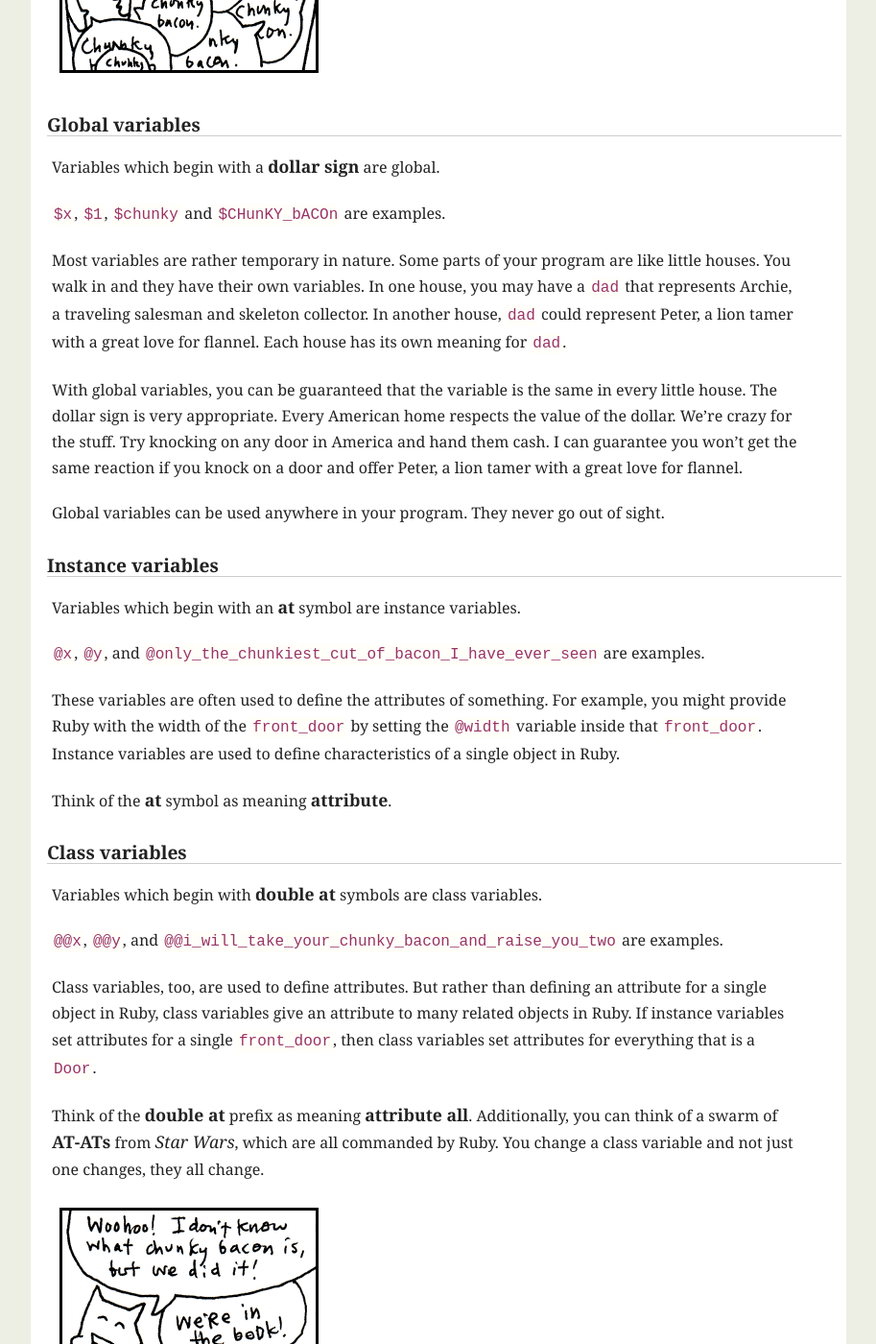
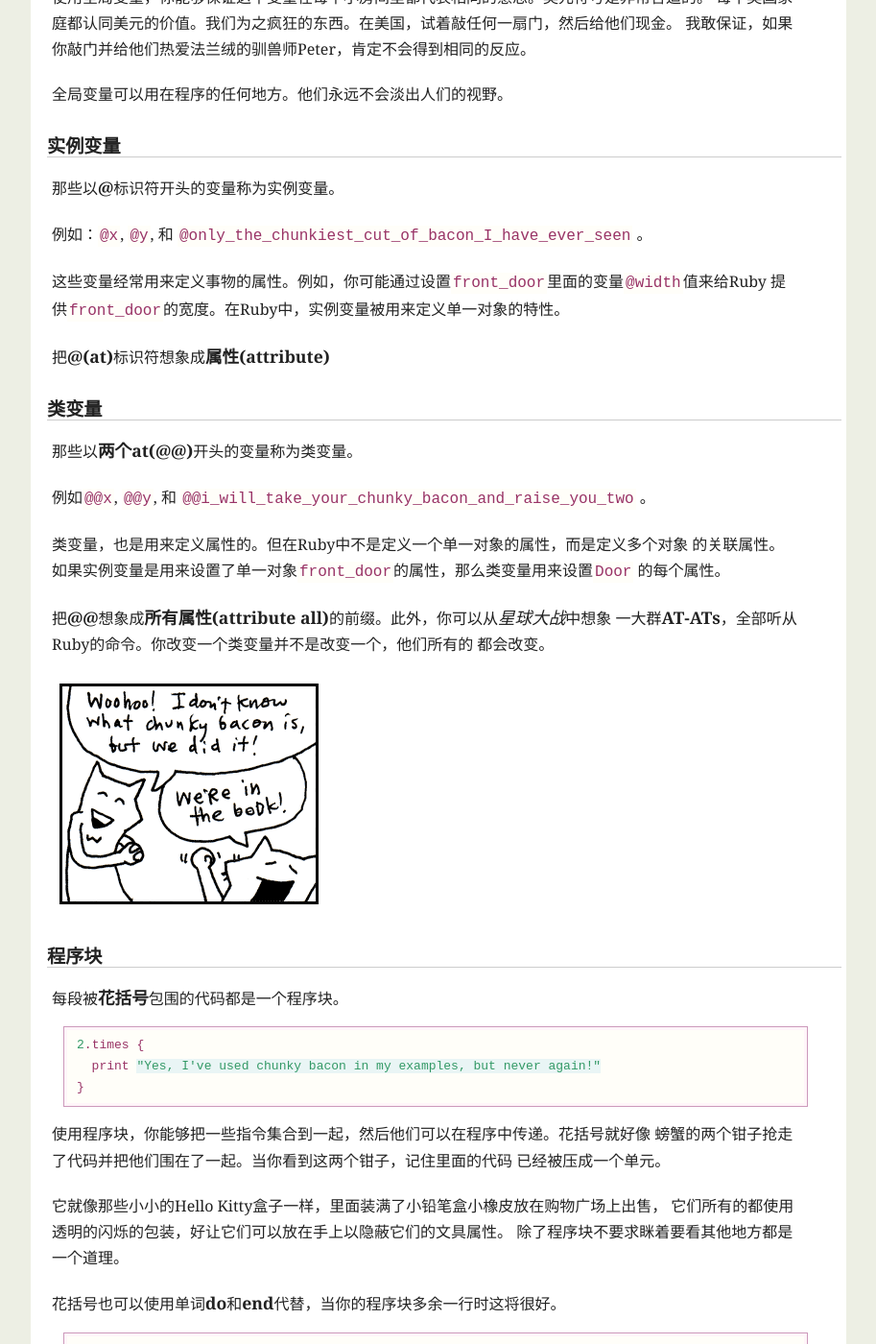
Before and after one commit to codecly259/poignant-guide-cn, a Jekyll site: the page built from _posts/1900-01-03-quick-ride.md, in a window 1280 px wide and 1400 px high, scrolled down 8310 px. Shown: the whole window at 96% size, without its empty margins (183-1096 px from the left). Built offline with Jekyll 4.4.1, drawn with Linux system fonts in a browser that asks for light colours; Markdown is read by kramdown in place of the engine named in the settings; some of the changed text lies outside the part shown.

Commit message:
更新第三章翻译

```diff
--- a/_posts/1900-01-03-quick-ride.md
+++ b/_posts/1900-01-03-quick-ride.md
@@ -220,32 +220,28 @@ total = orphan_fee + teddy_bear_fee + gratuity
 
 例如：`1`, `23`, 和 `-10000`。
 
-Commas are not allowed in numbers, but underscores are. So if you feel the need
-to mark your thousands so the numbers are more readable, use an underscore.
-
+逗号是不允许出现在数字中的，但是可以用下划线代替。所以如果你觉得需要在数字中用千位分开，
+那就使用下划线吧。
 
 {% highlight rb %}
 population = 12_000_000_000
 {% endhighlight %}
 
-Decimal numbers are called _floats_ in Ruby. Floats consist of numbers with **a
-decimal place** or **scientific notation**.
+在Ruby中浮点数叫做*floats*。浮点数包含**小数点**或者使用**科学计数法**。
 
-`3.14`, `-808.08` and `12.043e-04` are examples.
+例如：`3.14`, `-808.08` 和 `12.043e-04` 。
 
-### Strings
+### 字符串
 
-Strings are any sort of characters (letters, digits, punctuation) surrounded by
-quotes. Both single and double **quotes** are used to create strings.
+字符串是使用引号包起来的任意多个字符（字母，数字，标点符号）的组合。**单引号和双引号**
+都可以用来创建字符串。
 
-`"sealab"`, `'2021'`, or `"These cartoons are hilarious!"` are examples.
+例如：`"sealab"`, `'2021'`, 或者 `"These cartoons are hilarious!"` 。
 
-When you enclose characters in quotes, they are stored together as a single
-string.
+当你把字符放到引号中，他们被一起保存成一个单独的字符串。
 
-Think of a reporter who is jotting down the mouth noises of a rambling celebrity.
-“I’m a lot wiser,” says Avril Lavigne. “Now I know what the business is
-like—what you have to do and how to work it.”
+想想一个记者粗略的记录一个名人的闲谈。”我是多么的聪明，“Avril Lavigne说道。
+”现在我知道商业是什么了——你必须要做哪些事并且怎么去做。“
 
 {% highlight rb %}
 avril_quote = "I'm a lot wiser.  Now I know
@@ -253,10 +249,9 @@ what the business is like -- what you have
 to do and how to work it."
 {% endhighlight %}
 
-So, just as we stored a number in the **teddy_bear_fee** variable, now we’re
-storing a collection of characters (a string) in the **avril_quote** variable.
-The reporter sends this quote to the printers, who just happen to use Ruby to
-operate their printing press.
+所以，就像我们保存一个数字在变量**teddy_bear_fee**中一样，现在我们正在保存一个
+字符集合（字符串）到变量**avril_quote**中。那个记者把这段引用输入打印机，他碰巧
+使用Ruby来处理打印操作。
 
 {% highlight rb %}
 print oprah_quote
@@ -267,188 +262,158 @@ print ashlee_simpson_debacle
 ![They desire to be in my examples.](../images/the.foxes-4b.png "They desire to
 be in my examples.")
 
-### Symbols
+### 名字
 
-Symbols are words that look just like variables. Again, they may contain
-letters, digits, or underscores. But they **start with a colon**.
+名字就和变量看起来差不多。同样，他们也是由字母，数字或者下划线组成。但是，他们是
+由**由冒号开头**。
 
-`:a`, `:b`, or `:ponce_de_leon` are examples.
+例如：`:a`, `:b`, 或者 `:ponce_de_leon` 。
 
-Symbols are lightweight strings. Usually, symbols are used in situations where
-you need a string but you won’t be printing it to the screen.
+名字是轻量级的字符串。通常，symbols使用在你需要一个字符串但是不会把它打印在屏幕的情况下。
 
-You could say a symbol is a bit easier on the computer. It’s like an antacid.
-The colon indicates the bubbles trickling up from your computer’s stomach as it
-digests the symbol. Ah. Sweet, sweet relief.
+你可以说一个名字可以更简单的在电脑中使用。它就像一个抗酸剂。那个冒号表示气泡在你计算机的肠胃中
+缓缓上浮就像它消化了symbol一样。啊，甜美，甜美的救济。
 
 ![Chunky bacon!!](../images/the.foxes-4c.png "Chunky bacon!!")
 
-### Constants
+### 常量
 
-Constants are words like variables, but constants are **capitalized**. If
-variables are the nouns of Ruby, then think of constants as the proper nouns.
+常量的单词就像变量一样，但是常量是**大写的**。如果变量是Ruby的名词，那么把变量想象成专有名词。
 
-`Time`, `Array` or `Bunny_Lake_is_Missing` are examples.
+例如：`Time`, `Array` or `Bunny_Lake_is_Missing` 。
 
-In English, proper nouns are capitalized. The Empire State Building. You can’t
-just move The Empire State Building. You can’t just decide that the Empire State
-Building is something else. Proper nouns are like that. They refer to something
-very specific and usually don’t change over time.
+在英语中，专有名词是大写的。The Empire State Building（帝国大厦）。你不能移走帝国大厦。
+你甚至不能把帝国大厦想象成其他事物。专有名字就像那样。他们指代那些非常特别并且通常不会因为时间改变的事物。
 
-In the same way, constants can’t be changed after they are set.
+同样的道理，常量在赋值之后也不能被改变。
 
 {% highlight rb %}
 EmpireStateBuilding = "350 5th Avenue, NYC, NY"
 {% endhighlight %}
 
-If we try to change the constant, Ruby will complain to us. Such things are
-frowned upon.
+如果我们试图改变常量，Ruby会抱怨我们。这样的事情是不推荐的。
 
 ![Come on, chunky bacon.](../images/the.foxes-4d.png "Come on, chunky bacon.")
 
-### Methods
+### 方法
 
-If variables and constants are the nouns, then methods are the verbs. Methods
-are usually attached to the end of variables and constants by a **dot**. You’ve
-already seen methods at work.
+如果把变量和常量比作名词，那么方法可以比作动词。方法通常是在变量或者常量的后面并且通过一个**点**
+连接。你已经看到方法在工作了。
 
 {% highlight rb %}
 front_door.open
 {% endhighlight %}
 
-In the above, **open** is the method. It is the action, the verb. In some cases,
-you’ll see actions chained together.
+上面的代码中，**open**就是方法。它是一个行为，是个动词。在一些情况在，你将看到一些行为连接在一起。
 
 {% highlight rb %}
 front_door.open.close
 {% endhighlight %}
 
-We’ve instructed the computer to open the front door and then immediately close
-it.
+我们已经指示电脑把前门打开，然后再立刻把门关上。
 
 {% highlight rb %}
 front_door.is_open?
 {% endhighlight %}
 
-The above is an action as well. We’re instructing the computer to test the door
-to see if it’s open. The method could be called `Door.test_to_see_if_its_open`,
-but the `is_open?` name is succinct and just as correct. Both exclamation marks
-and question marks may be used in method names.
+上面也是一个行为。我们正在指示电脑去检查门是否敞开的。这个方法可以这样写
+`Door.test_to_see_if_its_open`,但是`is_open?`更加简明而且也是正确的。感叹号和
+问号也可能出现在方法名中。
 
-### Method arguments
+### 方法参数
 
-A method may require more information in order to perform its action. If we want
-the computer to paint the door, we should provide a color as well.
+一个方法可能需要更多的信息去执行它的行为。如果我们想要电脑去给门喷漆，我们应该提供颜色。
 
-Method arguments are attached to the end of a method. The arguments are usually
-surrounded by **parentheses** and separated by **commas**.
+方法参数在方法名的末尾。参数经常被**括号**包围，并且被**逗号**分开。
 
 {% highlight rb %}
 front_door.paint( 3, :red )
 {% endhighlight %}
 
-The above paints the front door 3 coats of red.
+上面的代码给前门涂上了3个红色的外套。
 
-Think of it as an inner tube the method is pulling along, containing its extra
-instructions. The parentheses form the wet, round edges of the inner tube. The
-commas are the feet of each argument, sticking over the edge. The last argument
-has its feet tucked under so they don’t show.
+你可以把这想象成方法正在沿着内轮胎边缘拉动，包括他的额外指令。括号是带着内管的湿气。
+那些逗号是每个参数的脚，贴在边缘。最后一个参数把它的脚盘着在，我们就不展示了。
 
-Like a boat pulling many inner tubes, methods with arguments can be chained.
+带着方法的参数连接在一起，就像一艘船拉着许多内胎。
 
 {% highlight rb %}
 front_door.paint( 3, :red ).dry( 30 ).close()
 {% endhighlight %}
 
-The above paints the front door 3 coats of red, dries for 30 minutes, and closes
-the door. Even though the last method has no arguments, you can still put
-parentheses if you like. There is no use dragging an empty inner tube, so the
-parentheses are normally dropped.
+上面的代码把前门涂上3件红色的外套，烘干20分钟，然后关上门。即使最后一个方法没有参数，
+如果你愿意的话也可以加上括号。拖着一个空的内胎也没有什么意义，所以那个括号通常都省略掉。
 
-Some methods (such as `print`) are kernel methods. These methods are used
-throughout Ruby. Since they are so common, you won’t use the dot.
+有些方法（例如`print`）是核心方法。这些方法是在Ruby中自始至终都会用到。以为他们太常见，
+你可以不适用点来引用。
 
 {% highlight rb %}
 print "See, no dot."
 {% endhighlight %}
 
-### Class methods
+### 类方法
 
-Like the methods described above (also called _instance_ methods), class methods
-are usually attached after variables and constants. Rather than a dot, a
-**double colon** is used.
+就如上面描述的方法（也叫*实例*方法）一样，类方法也是经常在变量和常量后面。
+这里不是使用点，而是使用**双冒号**来引用。
 
 {% highlight rb %}
 Door::new( :oak )
 {% endhighlight %}
 
-As seen above, the `new` class method is most often used to create things. In
-the above example, we’re asking Ruby to make a new oak door for us. Of course,
-Ruby has to have an understanding of how to make a door—as well as a wealth of
-timber, lumberjacks, and those long, wiggly, two-man saws.
+如上面看到的，这个`new`类方法经常用来创建事物。在上面的例子中，我们正在请求Ruby
+来为我们创建一个新的橡木门。当然，Ruby必须能够理解怎样制造一个门——也是就大量的木材，
+伐木工人和那些长长的扭动的二人锯片。
 
 ![Plenty of chunky bacon to go around.](../images/the.foxes-4e.png "Plenty of
 chunky bacon to go around.")
 
-### Global variables
+### 全局变量
 
-Variables which begin with a **dollar sign** are global.
+那些以**美元符号**开头的变量是全局的。
 
-`$x`, `$1`, `$chunky` and `$CHunKY_bACOn` are examples.
+例如：`$x`, `$1`, `$chunky` 和 `$CHunKY_bACOn` 。
 
-Most variables are rather temporary in nature. Some parts of your program are
-like little houses. You walk in and they have their own variables. In one house,
-you may have a `dad` that represents Archie, a traveling salesman and skeleton
-collector. In another house, `dad` could represent Peter, a lion tamer with a
-great love for flannel. Each house has its own meaning for `dad`.
+大部分变量本质上都是临时的。你程序的某些部分就像是一个小房子，你走进去看到他们有自己的变量。
+在一个房间里，你可能有一个`dad`代表着Archie,一个旅行推销员和一个古玩收藏家。
+在另一个房间，`dad`可以代表Peter,一个爱穿法兰绒的训狮者。每个房间都有对于`dad`自己的意思。
 
-With global variables, you can be guaranteed that the variable is the same in
-every little house. The dollar sign is very appropriate. Every American home
-respects the value of the dollar. We’re crazy for the stuff. Try knocking on any
-door in America and hand them cash. I can guarantee you won’t get the same
-reaction if you knock on a door and offer Peter, a lion tamer with a great love
-for flannel.
+使用全局变量，你能够保证这个变量在每个小房间里都代表相同的意思。美元符号是非常合适的。
+每个美国家庭都认同美元的价值。我们为之疯狂的东西。在美国，试着敲任何一扇门，然后给他们现金。
+我敢保证，如果你敲门并给他们热爱法兰绒的驯兽师Peter，肯定不会得到相同的反应。
 
-Global variables can be used anywhere in your program. They never go out of
-sight.
+全局变量可以用在程序的任何地方。他们永远不会淡出人们的视野。
 
-### Instance variables
+### 实例变量
 
-Variables which begin with an **at** symbol are instance variables.
+那些以**@**标识符开头的变量称为实例变量。
 
-`@x`, `@y`, and `@only_the_chunkiest_cut_of_bacon_I_have_ever_seen` are
-examples.
+例如：`@x`, `@y`, 和 `@only_the_chunkiest_cut_of_bacon_I_have_ever_seen` 。
 
-These variables are often used to define the attributes of something. For
-example, you might provide Ruby with the width of the `front_door` by setting
-the `@width` variable inside that `front_door`. Instance variables are used to
-define characteristics of a single object in Ruby.
+这些变量经常用来定义事物的属性。例如，你可能通过设置`front_door`里面的变量`@width`值来给Ruby
+提供`front_door`的宽度。在Ruby中，实例变量被用来定义单一对象的特性。
 
-Think of the **at** symbol as meaning **attribute**.
+把**@(at)**标识符想象成**属性(attribute)**
 
-### Class variables
+### 类变量
 
-Variables which begin with **double at** symbols are class variables.
+那些以**两个at(@@)**开头的变量称为类变量。
 
-`@@x`, `@@y`, and `@@i_will_take_your_chunky_bacon_and_raise_you_two` are
-examples.
+例如`@@x`, `@@y`, 和 `@@i_will_take_your_chunky_bacon_and_raise_you_two` 。
 
-Class variables, too, are used to define attributes. But rather than defining an
-attribute for a single object in Ruby, class variables give an attribute to many
-related objects in Ruby. If instance variables set attributes for a single
-`front_door`, then class variables set attributes for everything that is a
-`Door`.
+类变量，也是用来定义属性的。但在Ruby中不是定义一个单一对象的属性，而是定义多个对象
+的关联属性。如果实例变量是用来设置了单一对象`front_door`的属性，那么类变量用来设置`Door`
+的每个属性。
 
-Think of the **double at** prefix as meaning **attribute all**. Additionally,
-you can think of a swarm of **AT-ATs** from _Star Wars_, which are all commanded
-by Ruby. You change a class variable and not just one changes, they all change.
+把**@@**想象成**所有属性(attribute all)**的前缀。此外，你可以从*星球大战*中想象
+一大群**AT-ATs**，全部听从Ruby的命令。你改变一个类变量并不是改变一个，他们所有的
+都会改变。
 
 ![Woohoo! Chunky bacon accomplished!](../images/the.foxes-4f.png "Woohoo! Chunky
 bacon accomplished!")
 
-### Blocks
+### 程序块
 
-Any code surrounded by **curly braces** is a block.
+每段被**花括号**包围的代码都是一个程序块。
 
 {% highlight rb %}
 2.times {
@@ -456,18 +421,15 @@ Any code surrounded by **curly braces** is a block.
 }
 {% endhighlight %}
 
-With blocks, you can group a set of instructions together so that they can be
-passed around your program. The curly braces give the appearance of crab pincers
-that have snatched the code and are holding it together. When you see these two
-pincers, remember that the code inside has been pressed into a single unit.
+使用程序块，你能够把一些指令集合到一起，然后他们可以在程序中传递。花括号就好像
+螃蟹的两个钳子抢走了代码并把他们围在了一起。当你看到这两个钳子，记住里面的代码
+已经被压成一个单元。
 
-It’s like one of those little Hello Kitty boxes they sell at the mall that’s
-stuffed with tiny pencils and microscopic paper, all crammed into a glittery
-transparent case that can be concealed in your palm for covert stationery
-operations. Except that blocks don’t require so much squinting.
+它就像那些小小的Hello Kitty盒子一样，里面装满了小铅笔盒小橡皮放在购物广场上出售，
+它们所有的都使用透明的闪烁的包装，好让它们可以放在手上以隐蔽它们的文具属性。
+除了程序块不要求眯着要看其他地方都是一个道理。
 
-The curly braces can also be traded for the words **do** and **end**, which is
-nice if your block is longer than one line.
+花括号也可以使用单词**do**和**end**代替，当你的程序块多余一行时这将很好。
 
 {% highlight rb %}
 loop do
@@ -477,63 +439,57 @@ loop do
 end
 {% endhighlight %}
 
-### Block arguments
+### 参数块
 
-Block arguments are a set of variables surrounded by **pipe** characters and
-separated by **commas**.
+参数块是被**管状符**包围并用**逗号**分割的一组变量。
 
-`|x|`, `|x,y|`, and `|up, down, all_around|` are examples.
+例如：`|x|`, `|x,y|`, 和 `|up, down, all_around|` 。
 
-Block arguments are used at the beginning of a block.
+参数块被用再一个程序块的开头。
 
 {% highlight rb %}
 { |x,y| x + y }
 {% endhighlight %}
 
-In the above example, `|x,y|` are the arguments. After the arguments, we have a
-bit of code. The expression `x + y` adds the two arguments together.
+在上面的例子中，`|x,y|`是参数。在参数后面，我们有一些代码。表达式`x + y`将两个参数加起来。
 
-I like to think of the pipe characters as representing a tunnel. They give the
-appearance of a chute that the variables are sliding down. (An `x` goes down
-spread eagle, while the `y` neatly crosses her legs.) This chute acts as a
-passageway between blocks and the world around them.
+我喜欢将管状符比作一个隧道。他们就像一个斜槽，而变量顺着滑下。（正当`y`经过她的大腿时，
+`x`以鹰速下降）这个斜槽充当着程序块和它周围事物的一个通道。
 
-Variables are passed through this chute (or tunnel) into the block.
+变量通过这个斜槽（或者隧道）传入程序块中。
 
 ![And then, the dismal truth.](../images/the.foxes-4g.png "And then, the dismal
 truth.")
 
-### Ranges
+### 连续范围
 
-A range is two values surrounded by **parentheses** and separated by **an
-ellipsis** (in the form of two or three dots).
+范围是使用**圆括号**包围并使用**省略号**（以两个或者三个点的形式）分开的两个变量。
 
-* `(1..3)` is a range, representing the numbers 1 through 3.
-* `('a'..'z')` is a range, representing a lowercase alphabet.
+* `(1..3)` 是一个范围, 表示从1到3之间的数字。
+* `('a'..'z')` 是一个范围，表示小写字母表。
 
-Think of it as an accordion which has been squeezed down for carrying. (Sure,
-you can build a great sense of self-worth by carrying around an unfolded
-accordion, but sometimes a person needs to wallow in self-doubt, carefully
-concealing the squeeze-box.) The parentheses are the handles on the sides of a
-smaller, handheld accordion. The dots are the chain, keeping the folds tightly
-closed.
+把这想象成一个已经被挤倒便于携带的手风琴。（当然，你可以通过携带一个展开的手风琴来获得巨大的个人价值，
+但是有时候人们需要沉湎于自我怀疑中将手风琴小心的挤压在一起。）圆括号就是小型手持手风琴两侧的手柄。
+中间的点就是链，保持手风琴紧紧地折叠在一起。
 
 Normally, only two dots are used. If a third dot is used, the last value in the
 range is excluded.
+通常，只有两个点被使用。如果第三个点被使用了，该范围的最后一个值会被排除。
 
-* `(0...5)` represents the numbers 0 through 4.
+* `(0...5)` 表示数字0至4。
 
 When you see that third dot, imagine opening the accordion slightly. Just enough
 to let one note from its chamber. The note is that end value. We’ll let the sky
 eat it.
+当你看到了第三个点，想象轻微打开的手风琴。只是足够让一个音符从它的室内露出。那个音符就是
+那最后的值。我们让天空吃了溢出的最后的值。
 
-### Arrays
+### 数组
 
-An array is a list surrounded by **square brackets** and separated by
-**commas**.
+数组是由**方括号**包围并被**逗号**分割的一个列表。
 
-* `[1, 2, 3]` is an array of numbers.
-* `['coat', 'mittens', 'snowboard']` is an array of strings.
+* `[1, 2, 3]` 是一个数字数组。
+* `['coat', 'mittens', 'snowboard']` 是一个字符串数组。
 
 Think of it as a caterpillar which has been stapled into your code. The two
 square brackets are staples which keep the caterpillar from moving, so you can
```
